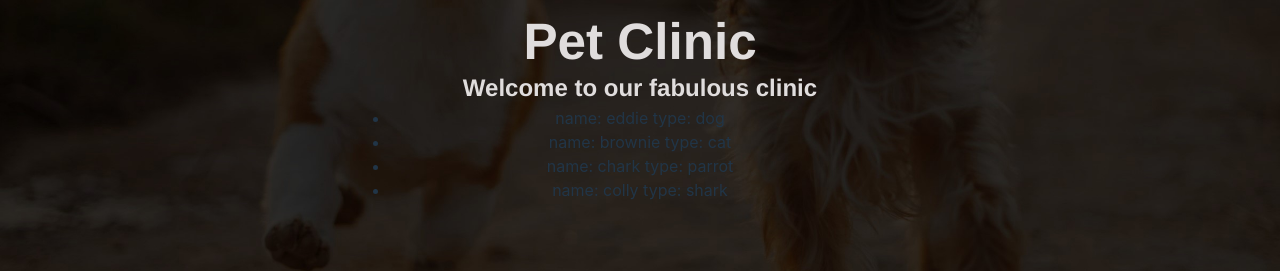
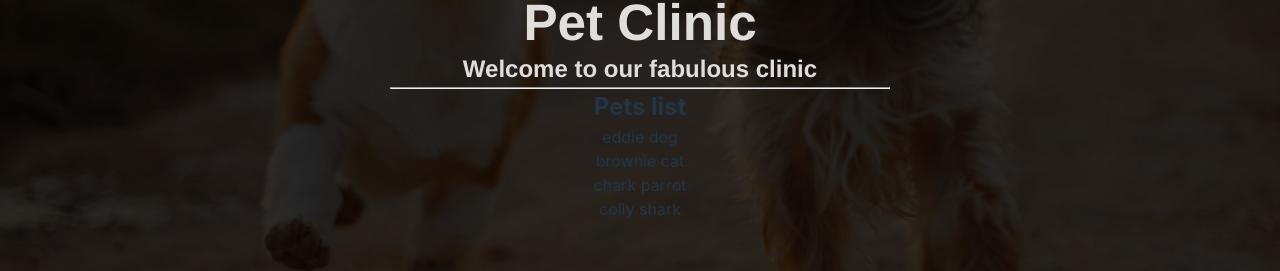
Before and after one commit to gfa-cc-after/Avengers_PET_Clinic, a React (Vite) app in the folder Pet-Clinic-Frontend/: page / in a window 1280 px wide. Shown: the part 426-697 px from the top of the page. Built offline with nearby package versions, Linux system fonts and the light colour scheme; no server answers.

Commit message:
fix: changed types 'any' to string and number for pet

```diff
--- a/Pet-Clinic-Frontend/src/components/Pet.tsx
+++ b/Pet-Clinic-Frontend/src/components/Pet.tsx
@@ -1,11 +1,16 @@
-function Pet({ name, type }) {
+import React from "react";
+
+export const Pet = () => {
+  type Pet = {
+    id: number;
+    name: string;
+    type: string;
+  };
   return (
-    <>
-      <li>
-        name: {name} type: {type}
-      </li>
-    </>
+    <div key={id}>
+      <div>
+        {name} {type}
+      </div>
+    </div>
   );
-}
-
-export default Pet;
+};
--- a/Pet-Clinic-Frontend/src/components/Pets.tsx
+++ b/Pet-Clinic-Frontend/src/components/PetsList.tsx
@@ -1,7 +1,11 @@
-import Pet from "./Pet";
+type Pet = {
+  id: number;
+  name: string;
+  type: string;
+};
 
-export const Pets = () => {
-  const pets = [
+export const PetsList = () => {
+  const pets: Pet[] = [
     {
       id: 1,
       name: "eddie",
@@ -26,11 +30,17 @@ export const Pets = () => {
 
   return (
     <div>
-      <ul>
+      <hr />
+      <h2> Pets list</h2>
+      <div>
         {pets.map((pet) => (
-          <Pet key={pet.id} name={pet.name} type={pet.type} />
+          <div key={pet.id}>
+            <div>
+              {pet.name} {pet.type}
+            </div>
+          </div>
         ))}
-      </ul>
+      </div>
     </div>
   );
 };
--- a/Pet-Clinic-Frontend/src/pages/Landing.tsx
+++ b/Pet-Clinic-Frontend/src/pages/Landing.tsx
@@ -1,7 +1,7 @@
 import "./Landing.css";
 import clinicImage from "../images/petclinic.png";
 import { useLocation } from "react-router-dom";
-import { Pets } from "../components/Pets";
+import { PetsList } from "../components/PetsList";
 
 const Landing = () => {
   const location = useLocation();
@@ -13,7 +13,7 @@ const Landing = () => {
       <img src={clinicImage} alt="Clinic" className="clinic-image" />
       <h1 className="h1">Pet Clinic</h1>
       <h2 className="h2">Welcome to our fabulous clinic</h2>
-      <Pets />
+      <PetsList />
     </>
   );
 };
```
